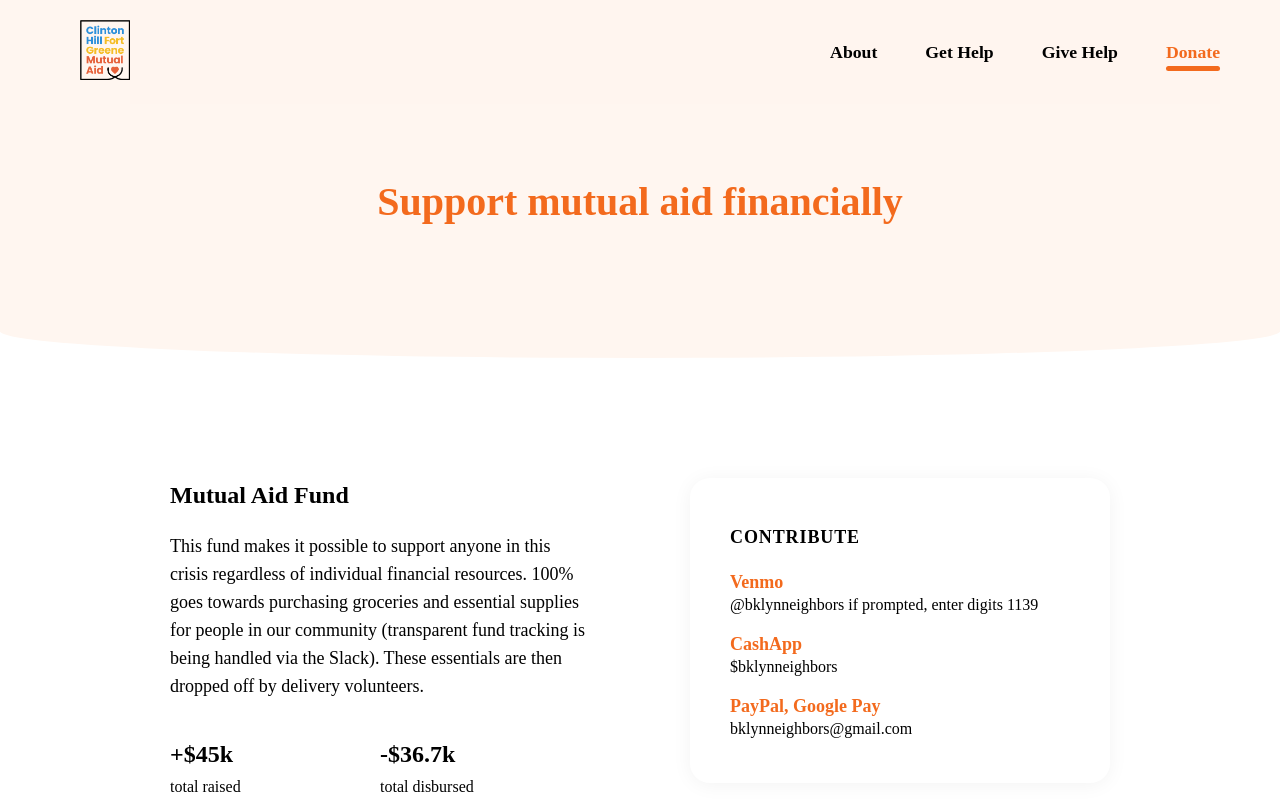
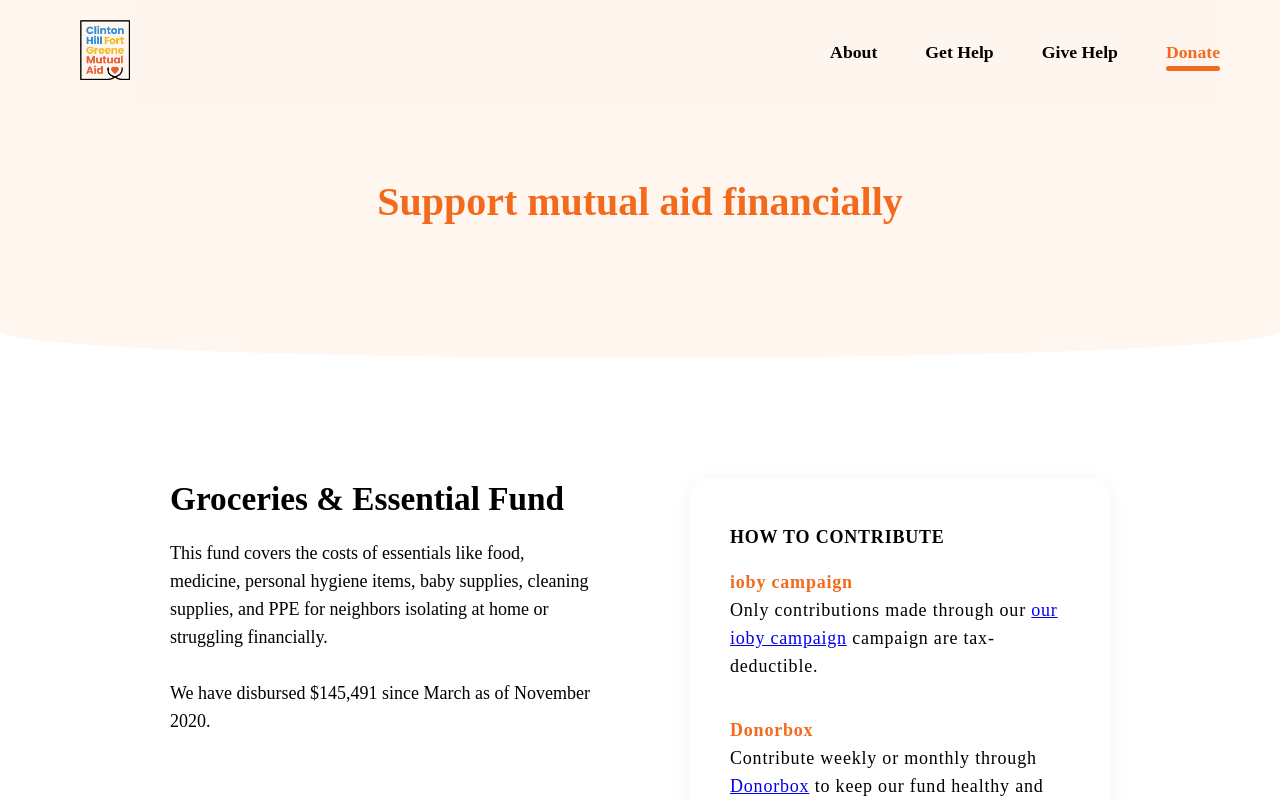
Before and after one commit to RodEsp/chfgma.org, a React (Create React App) app: page /donate in a window 1280 px wide. Built offline with nearby package versions, Linux system fonts and the light colour scheme; a web font is replaced by a local one.

Commit message:
* updates donate page for desktop

```diff
--- a/src/components/pages/Donate.css
+++ b/src/components/pages/Donate.css
@@ -5,7 +5,6 @@
 .donate-background-color {
     background-color: #FFF6F0;
 }
-
 
 @media screen and (min-width: 768px) {
     .donate-page .row-container {
@@ -15,7 +14,9 @@
     }
 }
 
-/* ************** */
+/***********************************
+*               Page               *
+***********************************/
 
 .page-donate {
     font-family: Montserrat;
@@ -43,6 +44,9 @@
     line-height: 28px;
 }
 
+/****************************
+*           Group           *
+****************************/
 
 .page-donate .group-1 .row-container {
     display: grid;
@@ -50,58 +54,43 @@
     row-gap: 40px;
 }
 
-.group-1 .stats {
-    text-align: center;
-}
-
-.page-donate .stat .value {
-    font-weight: bold;
-    font-size: 24px;
-    line-height: 29px;
-    margin-bottom: 5px;
-}
-
-.page-donate .stat .value {
-    margin-top: 40px;
-}
-
-.page-donate .stat .type {
-    font-weight: 500;
-    font-size: 16px;
-    line-height: 26px;
-}
-
 @media screen and (min-width: 768px) {
     .page-donate .group-1 .row-container {
         grid-template-columns: repeat(2, 1fr);
         column-gap: 100px;
     }
-    .page-donate .stats {
-        display: grid;
-        grid-template-columns: repeat(2, 1fr);
-        justify-content: left;
-        text-align: left;
-    }
-    .page-donate .stat .value {
-        font-weight: bold;
-        font-size: 24px;
-        line-height: 29px;
-        margin-bottom: 5px;
-    }
 }
 
-
-
-
-/*  */
-
-.contribute {
+.right {
     background: #FFFFFF;
     box-shadow: 0px 2px 20px rgba(0, 0, 0, 0.05);
     border-radius: 20px;
     padding: 48px 40px 45px 40px;
+    letter-spacing: 0.05em;
 }
 
+.right>.title {
+    font-weight: 600;
+    font-size: 18px;
+    line-height: 22px;
+    text-transform: capitalize;
+}
+
+.right>.vendors {
+    font-size: 18px;
+    line-height: 28px;
+    display: grid;
+    grid-row-gap: 2em;
+}
+
+.right>.vendors>.vendor>.name {
+    color: #F36A1D;
+    font-weight: bold;
+}
+
+.right>.vendors>.vendor>.description {}
+
+/*
 .contribute > .title {
     font-weight: 600;
     font-size: 18px;
@@ -120,4 +109,4 @@
 
 .contribute .info:not(:last-of-type) {
     margin-bottom: 1em;
-}
+} */
--- a/src/components/pages/Donate.js
+++ b/src/components/pages/Donate.js
@@ -1,51 +1,53 @@
 import React from "react";
-import GenericElement from "../layout/GenericElement.js"
-import { rows } from "./Donate.service.js"
 import "./Donate.css"
+import { DONORBOX_LINK, IOBY_LINK } from "../../config"
 
 function Donate() {
-    return (
-        <div className="page page-donate">
-            <section className="jumbo-title donate-font-color donate-background-color">Support mutual aid financially</section>
-            <section className="group-1">
-                <div className="row-container">
+    const Left = () => <div>
+        <div className="header1">Groceries & Essential Fund</div>
+        <div className="paragraph">This fund covers the costs of essentials like food, medicine, personal hygiene items, baby supplies, cleaning supplies, and PPE for neighbors isolating at home or struggling financially.<br /><br />We have disbursed $145,491 since March as of November 2020.</div>
+    </div>
 
-                    <div className="split">
-                        <div className="title">Mutual Aid Fund</div>
-                        <div className="paragraph">This fund makes it possible to support anyone in this crisis regardless of individual financial resources. 100% goes towards purchasing groceries and essential supplies for people in our community (transparent fund tracking is being handled via the Slack). These essentials are then dropped off by delivery volunteers.</div>
-                        <div className="stats">
-                            <div className="stat">
-                                <div className="value">+$45k</div>
-                                <div className="type">total raised</div>
-                            </div>
-                            <div className="stat">
-                                <div className="value">-$36.7k</div>
-                                <div className="type">total disbursed</div>
-                            </div>
-                        </div>
+    const Right = () => {
+        const vendors = [{
+            name: "ioby campaign",
+            description: <span>Only contributions made through our <a href={IOBY_LINK} alt="ioby link">our ioby campaign</a> campaign are tax-deductible.</span>
+        }, {
+            name: "Donorbox",
+            description: <span>Contribute weekly or monthly through <a href={DONORBOX_LINK} alt="donorbox link">Donorbox</a> to keep our fund healthy and sustainable.</span>
+        }, {
+            name: "Venmo",
+            description: <span>@bklynneighbors<br />(if prompted, enter digits 1139)</span>,
+        }, {
+            name: "CashApp",
+            description: "$bklynneighbors"
+        }, {
+            name: "PayPal, Google Pay",
+            description: <a href="mailto: bklynneighbors@gmail.com" alt="paypal, google pay link">bklynneighbors@gmail.com</a>
+        }]
+
+        return <div className="right">
+            <div className="title">HOW TO CONTRIBUTE</div>
+            <div className="vendors">
+                {vendors.map(({ name, description }) => {
+                    return <div className="vendor">
+                        <div className="name">{name}</div>
+                        <div className="description">{description}</div>
                     </div>
+                })}
+            </div>
+        </div>
+    }
 
-                    <div className="split">
-                        <div className=" contribute">
-                            <div className="title">CONTRIBUTE</div>
-                            <div>
-                                <div className="vendor">Venmo</div>
-                                <div className="info">@bklynneighbors if prompted, enter digits 1139</div>
-                                <div className="vendor">CashApp</div>
-                                <div className="info">$bklynneighbors</div>
-                                <div className="vendor">PayPal, Google Pay</div>
-                                <div className="info">bklynneighbors@gmail.com</div>
-                            </div>
-                        </div>
-                    </div>
-
-                </div>
-
-            </section>
-
-
-        </div>
-    )
+    return <div className="page page-donate">
+        <section className="jumbo-title donate-font-color donate-background-color">Support mutual aid financially</section>
+        <section className="group-1">
+            <div className="row-container split-wrapper">
+                <Left />
+                <Right />
+            </div>
+        </section>
+    </div>
 }
 
 export default Donate;
--- a/src/components/pages/Donate.service.js
+++ /dev/null
@@ -1,182 +0,0 @@
-export const rows = [
-    {
-    Tag: "section",
-    classString: "split-wrapper",
-    children: [{
-        Tag: "div",
-        classString: "split-col",
-        children: [{
-            Tag: "div",
-            classString: "text-group padded",
-            children: [{
-                Tag: "div",
-                classString: "header1",
-                text: "Mutual Aid Fund",
-            }, {
-                Tag: "p",
-                classString: "paragraph",
-                text: `This fund makes it possible to support anyone in this crisis regardless of individual financial resources. 100% goes towards purchasing groceries and essential supplies for people in our community (transparent fund tracking is being handled via the Slack). These essentials are then dropped off by delivery volunteers.`
-            }, {
-                Tag: "div",
-                classString: "stats-wrapper",
-                children: [{
-                    Tag: "div",
-                    children: [{
-                        Tag: "div",
-                        classString: "header1",
-                        text: "+$45k",
-                    }, {
-                        Tag: "div",
-                        text: "total raised",
-                    }]
-                }, {
-                    Tag: "div",
-                    children: [{
-                        Tag: "div",
-                        classString: "header1",
-                        text: "-$36.7k",
-                    }, {
-                        Tag: "div",
-                        text: "total disbursed",
-                    }]
-                }]
-            }]
-        }]
-    }, {
-        Tag: "div",
-        classString: "split-col text-box y-space-between",
-        children: [{
-            Tag: "div",
-            classString: "bold",
-            text: "CONTRIBUTE",
-        }, {
-            Tag: "div",
-            children: [{
-                Tag: "div",
-                classString: "donate-font-color bold",
-                text: "Venmo",
-            }, {
-                Tag: "div",
-                text: "@bklynneighbors",
-            }, {
-                Tag: "div",
-                text: "if prompted, enter digits 1139",
-            }]
-        }, {
-            Tag: "div",
-            children: [{
-                Tag: "div",
-                classString: "donate-font-color bold",
-                text: "CashApp",
-            }, {
-                Tag: "div",
-                text: "$bklynneighbors",
-            }]
-        }, {
-            Tag: "div",
-            children: [{
-                Tag: "div",
-                classString: "donate-font-color bold",
-                text: "PayPal, Google Pay",
-            }, {
-                Tag: "a",
-                attributes: {
-                    href: "mailto:bklynneighbors@gmail.com",
-                    alt: "email address for paypal and google pay"
-                },
-                text: "bklynneighbors@gmail.com",
-            }]
-        }]
-    }]
-},
-// {
-//     Tag: "section",
-//     classString: "split-wrapper",
-//     children: [{
-//         Tag: "div",
-//         classString: "split-col",
-//         children: [{
-//             Tag: "div",
-//             classString: "text-group padded",
-//             children: [{
-//                 Tag: "div",
-//                 classString: "header1",
-//                 text: "Direct Action Fund",
-//             }, {
-//                 Tag: "p",
-//                 classString: "paragraph",
-//                 text: `This fund provides material support (water, snacks, PPE, basic medical supplies) to protesters at actions in and adjacent to Clinton Hill/Fort Greene. 100% of all donations are used to purchase supplies, which will be distributed by neighbors at the actions. For more info, email us at directaction@chfgma.org.`
-//             }, {
-//                 Tag: "div",
-//                 classString: "stats-wrapper",
-//                 children: [{
-//                     Tag: "div",
-//                     children: [{
-//                         Tag: "div",
-//                         classString: "header1",
-//                         text: "+$300",
-//                     }, {
-//                         Tag: "div",
-//                         text: "total raised",
-//                     }]
-//                 }, {
-//                     Tag: "div",
-//                     children: [{
-//                         Tag: "div",
-//                         classString: "header1",
-//                         text: "-$29",
-//                     }, {
-//                         Tag: "div",
-//                         text: "total raised",
-//                     }]
-//                 }]
-//             }]
-//         }]
-//     }, {
-//         Tag: "div",
-//         classString: "split-col text-box y-space-between",
-//         children: [{
-//             Tag: "div",
-//             classString: "bold",
-//             text: "CONTRIBUTE",
-//         }, {
-//             Tag: "div",
-//             children: [{
-//                 Tag: "div",
-//                 classString: "donate-font-color bold",
-//                 text: "Venmo",
-//             }, {
-//                 Tag: "div",
-//                 text: "@chfgma_directaction",
-//             }, {
-//                 Tag: "div",
-//                 text: "if prompted, enter digits 9716",
-//             }]
-//         }, {
-//             Tag: "div",
-//             children: [{
-//                 Tag: "div",
-//                 classString: "donate-font-color bold",
-//                 text: "CashApp",
-//             }, {
-//                 Tag: "div",
-//                 text: "$chfgmadirectaction",
-//             }]
-//         }, {
-//             Tag: "div",
-//             children: [{
-//                 Tag: "div",
-//                 classString: "donate-font-color bold",
-//                 text: "PayPal, Google Pay",
-//             }, {
-//                 Tag: "a",
-//                 attributes: {
-//                     href: "mailto:bklynneighbors@gmail.com",
-//                     alt: "email address for paypal and goodle pay"
-//                 },
-//                 text: "directaction@chfgma.org",
-//             }]
-//         }]
-//     }]
-// }
-];
--- a/src/config.js
+++ b/src/config.js
@@ -1,18 +1,21 @@
 // TODO: get these from env variables
 // TODO: Get values of MUTUAL_AID_NEWSLETTER_SUBSCRIBE_LINK, MUTUAL_AID_SLACK_LINK, MUTUAL_AID_INSTAGRAM_LINK, MUTUAL_AID_FACEBOOK_LINK
 
-const MUTUAL_AID_NYC_LINK = "https://mutualaid.nyc/"
-const MUTUAL_AID_NEWSLETTER_SUBSCRIBE_LINK = "https://notion.us19.list-manage.com/subscribe?u=a2f7efb31fe0c09ee5856bacb&id=9db6a5352a";
-const MUTUAL_AID_SLACK_LINK = "https://chfgmutualaid.slack.com/join/shared_invite/zt-dol9r5tu-Af~7Y5IIpCW17oOL~wBa1A#/";
-const MUTUAL_AID_PHONE_NUMBER_COUNTRY_CODE = "+1",
-      MUTUAL_AID_PHONE_NUMBER = "862-277-0747";
-const MUTUAL_AID_EMAIL_ADDRESS_HELLO = "hello@chfgma.org";
-const MUTUAL_AID_INSTAGRAM_LINK = "https://www.facebook.com/chfgaid/",
-      MUTUAL_AID_FACEBOOK_LINK = "https://www.instagram.com/chfgaid/";
-const MUTUAL_AID_AIRTABLE_LINK = "https://airtable.com/shrAwewkpHBHWyh5L/tbl4xknvSOLNB7bcI";
-const MUTUAL_AID_INSTAGRAM_FRIDGE_LINK = "https://www.instagram.com/fgcommunityfridge/";
-const MUTUAL_AID_FRIDGE_LOCATION_LINK="https://www.google.com/maps/place/357+Myrtle+Ave,+Brooklyn,+NY+11205/@40.6847488,-73.97376,14z/data=!4m5!3m4!1s0x89c25bb7f11a68b7:0xca08dde714414b59!8m2!3d40.6934011!4d-73.9717401"
-const COVID_TEXTING_HOTLINE = "692-692"
+export const MUTUAL_AID_NYC_LINK = "https://mutualaid.nyc/"
+export const MUTUAL_AID_NEWSLETTER_SUBSCRIBE_LINK = "https://notion.us19.list-manage.com/subscribe?u=a2f7efb31fe0c09ee5856bacb&id=9db6a5352a";
+export const MUTUAL_AID_SLACK_LINK = "https://chfgmutualaid.slack.com/join/shared_invite/zt-dol9r5tu-Af~7Y5IIpCW17oOL~wBa1A#/";
+export const MUTUAL_AID_PHONE_NUMBER_COUNTRY_CODE = "+1",
+    MUTUAL_AID_PHONE_NUMBER = "862-277-0747";
+export const MUTUAL_AID_EMAIL_ADDRESS_HELLO = "hello@chfgma.org";
+export const MUTUAL_AID_INSTAGRAM_LINK = "https://www.facebook.com/chfgaid/",
+    MUTUAL_AID_FACEBOOK_LINK = "https://www.instagram.com/chfgaid/";
+export const MUTUAL_AID_AIRTABLE_LINK = "https://airtable.com/shrAwewkpHBHWyh5L/tbl4xknvSOLNB7bcI";
+export const MUTUAL_AID_INSTAGRAM_FRIDGE_LINK = "https://www.instagram.com/fgcommunityfridge/";
+export const MUTUAL_AID_FRIDGE_LOCATION_LINK = "https://www.google.com/maps/place/357+Myrtle+Ave,+Brooklyn,+NY+11205/@40.6847488,-73.97376,14z/data=!4m5!3m4!1s0x89c25bb7f11a68b7:0xca08dde714414b59!8m2!3d40.6934011!4d-73.9717401"
+export const COVID_TEXTING_HOTLINE = "692-692"
+
+export const IOBY_LINK = "https://ioby.org/project/clinton-hill-fort-greene-mutual-aid"
+export const DONORBOX_LINK = "https://donorbox.org/chfgma"
 
 
 const config = {
@@ -27,7 +30,9 @@ const config = {
     MUTUAL_AID_INSTAGRAM_FRIDGE_LINK,
     MUTUAL_AID_FRIDGE_LOCATION_LINK,
     COVID_TEXTING_HOTLINE,
-    MUTUAL_AID_NYC_LINK
+    MUTUAL_AID_NYC_LINK,
+    IOBY_LINK,
+    DONORBOX_LINK
 }
 
 export default config;
```
